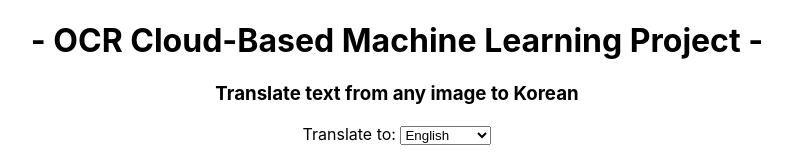
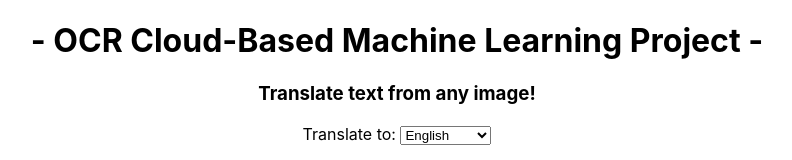
Before and after one commit to yjeong48/livetext-react, a React (Create React App) app: page / in a window 1280 px wide. Shown: the top 160 px of the page, without its empty margins (243-1035 px from the left). Built offline with nearby package versions, Linux system fonts and the light colour scheme.

Commit message:
change text

```diff
--- a/src/App.js
+++ b/src/App.js
@@ -164,7 +164,7 @@ class App extends Component {
     return (
       <div style={{ textAlign: "center" }}>
         <h1>- OCR Cloud-Based Machine Learning Project -</h1>
-        <h3>Translate text from any image to Korean</h3>
+        <h3>Translate text from any image!</h3>
         <div>
           <label for="language">Translate to: </label>
           <select
```
